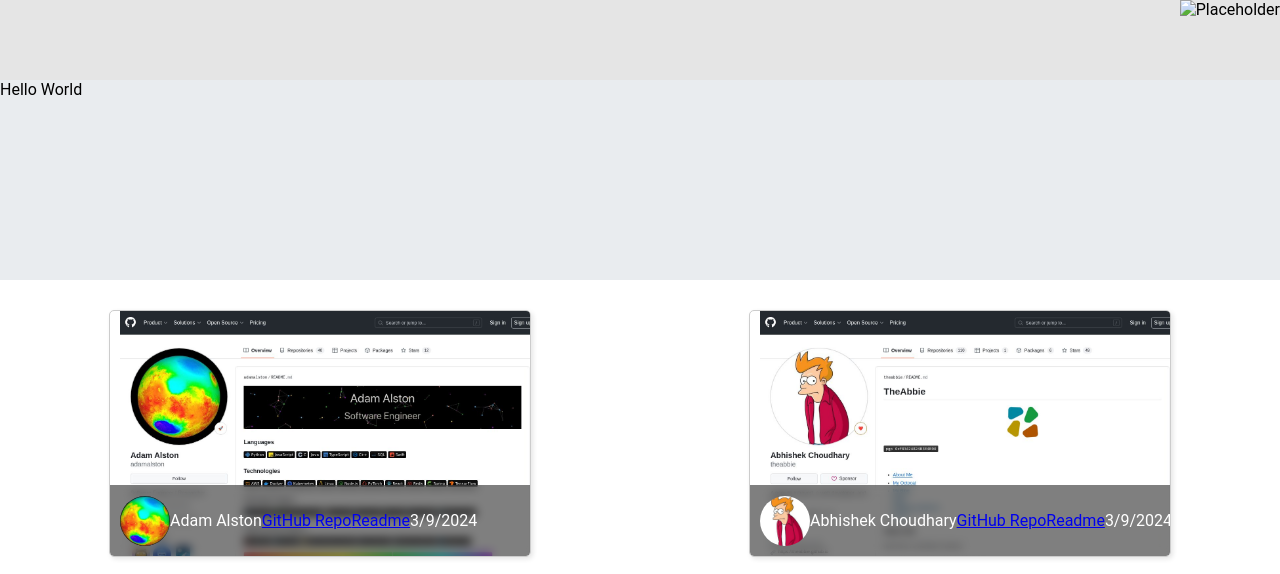
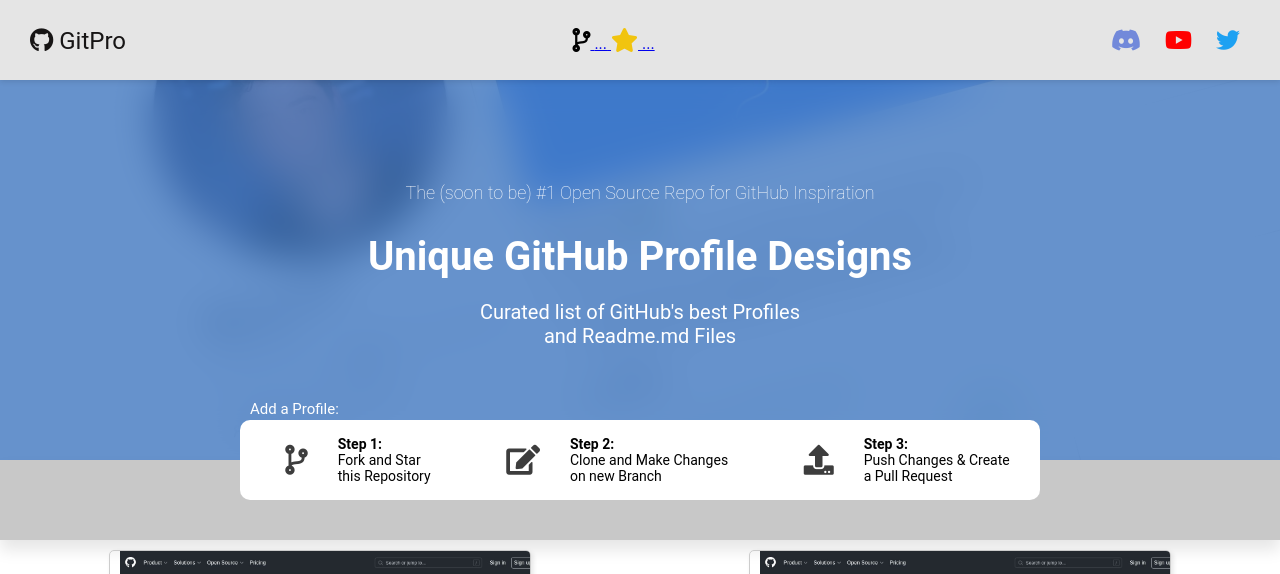
Before and after one commit to MaxRohowsky/best-github-profile-readme, a website: page docs/index.html in a window 1280 px wide. Shown: the top 574 px of the page. Drawn offline with nearby package versions, Linux system fonts and the light colour scheme; no server answers.

Commit message:
Update navigation and hero section styling

```diff
--- a/docs/index.html
+++ b/docs/index.html
@@ -1,21 +1,73 @@
 <!DOCTYPE html>
 <html lang="en">
+
 <head>
     <meta charset="UTF-8">
     <meta name="viewport" content="width=device-width, initial-scale=1.0">
     <title>Document</title>
     <link rel="stylesheet" href="style.css">
 </head>
+
 <body>
     <nav>
-        <img class="navbar-image" src="path/to/image.jpg" alt="Placeholder">
-      </nav>
-      <section id="hero">
-        Hello World
-      </section>
+        <div class="nav-left">
+            <i class="fab fa-github" style="font-size: 1.5em; color: #171515;">
+                <span style="font-family: 'Roboto', sans-serif;"> GitPro </span>
+            </i>
+            </i>
+        </div>
+        <div class="nav-center">
+            <a href="https://github.com/maxontech/best-github-profile-readme/fork" target="_blank">
+                <i class="fas fa-code-branch" style="font-size: 1.5em; color: #000;"></i>
+                <span id="forks">...</span>
+            </a>
+            <a href="https://github.com/maxontech/best-github-profile-readme/stargazers" target="_blank">
+                <i class="fas fa-star" style="font-size: 1.5em; color: #f1c40f;"></i>
+                <span id="stars">...</span>
+            </a>
+        </div>
+        <div class="nav-right">
+            <i class="fab fa-discord" style="font-size: 1.5em; color: #7289da; margin: 0 10px;"></i>
+            <i class="fab fa-youtube" style="font-size: 1.5em; color: #FF0000; margin: 0 10px;"></i>
+            <i class="fab fa-twitter" style="font-size: 1.5em; color: #1DA1F2; margin: 0 10px;"></i>
+        </div>
+    </nav>
+    <section id="hero">
+        <div id="hero-container">
+            <p class="small-text">The (soon to be) #1 Open Source Repo for GitHub Inspiration</p>
+            <h1>Unique GitHub Profile Designs</h1>
+            <h2>Curated list of GitHub's best Profiles <br /> and Readme.md Files</h2>
+        </div>
+        <img id="background-image" src="screenshots/maxontech.jpeg" alt="Background Image">
+
+    </section>
+
+    <section id="instructions">
+        <div id="instruction-steps">
+            <div class="step">
+                <i class="step-icon fas fa-code-branch"></i>
+                <span><strong>Step 1:</strong> Fork and Star <br/> this Repository</span>
+            </div>
+            <div class="step">
+                <i class="step-icon fas fa-edit"></i>
+                <span><strong>Step 2:</strong> Clone and Make Changes <br/> on new Branch</span>
+            </div>
+            <div class="step">
+                <i class="step-icon fas fa-upload"></i>
+                <span><strong>Step 3:</strong> Push Changes & Create <br/> a Pull Request</span>
+            </div>
+        </div>
+    </section>
+
+
+
+
+
+
     <div id="screenshotContainer"></div>
-
+    <link rel="stylesheet" href="https://cdnjs.cloudflare.com/ajax/libs/font-awesome/5.15.3/css/all.min.css">
     <script src="https://ajax.googleapis.com/ajax/libs/jquery/3.5.1/jquery.min.js"></script>
     <script src="script.js"></script>
 </body>
+
 </html>
--- a/docs/script.js
+++ b/docs/script.js
@@ -18,3 +18,11 @@
 }).fail(function(jqxhr, textStatus, error) {
     console.error('Error:', error);
 });
+
+
+fetch('https://api.github.com/repos/maxontech/best-github-profile-readme')
+    .then(response => response.json())
+    .then(data => {
+        document.getElementById('forks').textContent = data.forks_count;
+        document.getElementById('stars').textContent = data.stargazers_count;
+    });
--- a/docs/style.css
+++ b/docs/style.css
@@ -1,4 +1,4 @@
-body{
+body {
     font-family: 'Roboto', sans-serif;
     margin: 0;
     padding: 0;
@@ -6,22 +6,133 @@
 }
 
 nav {
+    display: flex;
+    justify-content: space-between;
+    align-items: center;
     height: 80px;
     background-color: #e5e5e5;
     position: sticky;
     top: 0;
     z-index: 1;
+    box-shadow: 0 2px 5px rgba(0, 0, 0, 0.1);
 }
+
+nav div {
+    margin-left: 30px;
+    margin-right: 30px;
+}
+
 
 .navbar-image {
     float: right;
-  }
+}
 
 #hero {
-    height: 200px;
-    background-color: #e9ecef;
-    margin-bottom: 20px;
+    position: relative;
+    height: 380px;
+    color: white;
+    margin: 0px;
+    overflow: hidden;
 }
+
+#hero-container {
+    display: flex;
+    flex-direction: column;
+    justify-content: center;
+    align-items: center;
+    width: 100%;
+    height: 100%;
+    background: rgba(64, 119, 192, 0.8);
+    backdrop-filter: blur(20px);
+    z-index: 1;
+}
+
+#hero p {
+    margin: 0px;
+    font-size: 18px;
+    margin-bottom: 10px;
+    font-weight: lighter;
+}
+
+#hero h1 {
+    margin: 0px;
+    font-size: 40px;
+    padding: 20px;
+}
+
+#hero h2 {
+    margin: 0px;
+    font-size: 20px;
+    margin-bottom: 10px;
+    font-weight: normal;
+    text-align: center;
+}
+
+#background-image {
+    position: absolute;
+    transform: rotate(-15deg);
+    top: -400px;
+    left: 500px;
+    width: 100%;
+    z-index: -1;
+}
+
+
+#instructions {
+    position: relative;
+    width: 100%;
+    height: 80px;
+    box-shadow: 0px 10px 15px rgba(0, 0, 0, 0.1);
+    background: rgba(187, 187, 187, 0.8);
+}
+
+#instruction-steps {
+    position: absolute;
+    left: 50%;
+    transform: translate(-50%, -50%);
+    display: flex;
+    justify-content: space-around;
+    align-items: center;
+    width: 800px;
+    height: 100%;
+    border-radius: 10px;
+    background-color: white;
+}
+
+#instruction-steps::before {
+    content: "Add a Profile:";
+    position: absolute;
+    top: -20px;
+    left: 10px;
+    text-align: center;
+    font-size: 15px;
+    color: white;
+    font-weight: normal;
+}
+
+.step-icon{
+    font-size: 30px;
+    color: rgb(61, 61, 61);
+    padding: 15px;
+    margin-right: 15px;
+    border-radius: 100px;
+}
+
+.step{
+    display: flex;
+    flex-direction: row;
+    justify-content: center;
+    align-items: center;
+}
+
+.step span{
+    display: flex;
+    flex-direction: column;
+    font-size: 14px;
+}
+
+
+
 
 #screenshotContainer {
     display: flex;
@@ -35,9 +146,11 @@
     justify-content: space-around;
 }
 
+
 .card {
     width: 400px;
-    height: 225px; /* 16:9 ratio */
+    height: 225px;
+    /* 16:9 ratio */
     border: 1px solid #ccc;
     border-radius: 5px;
     margin: 10px;
```
